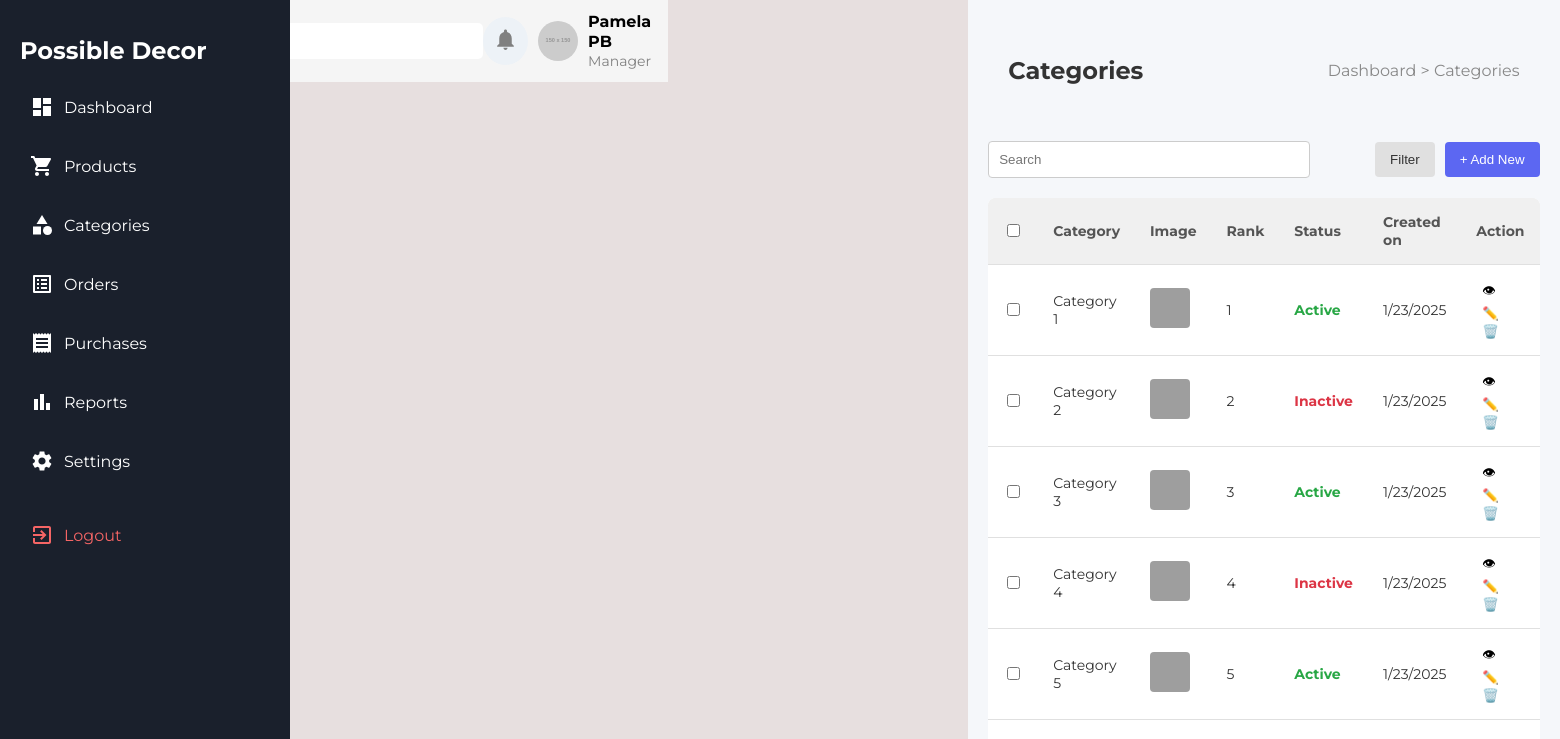
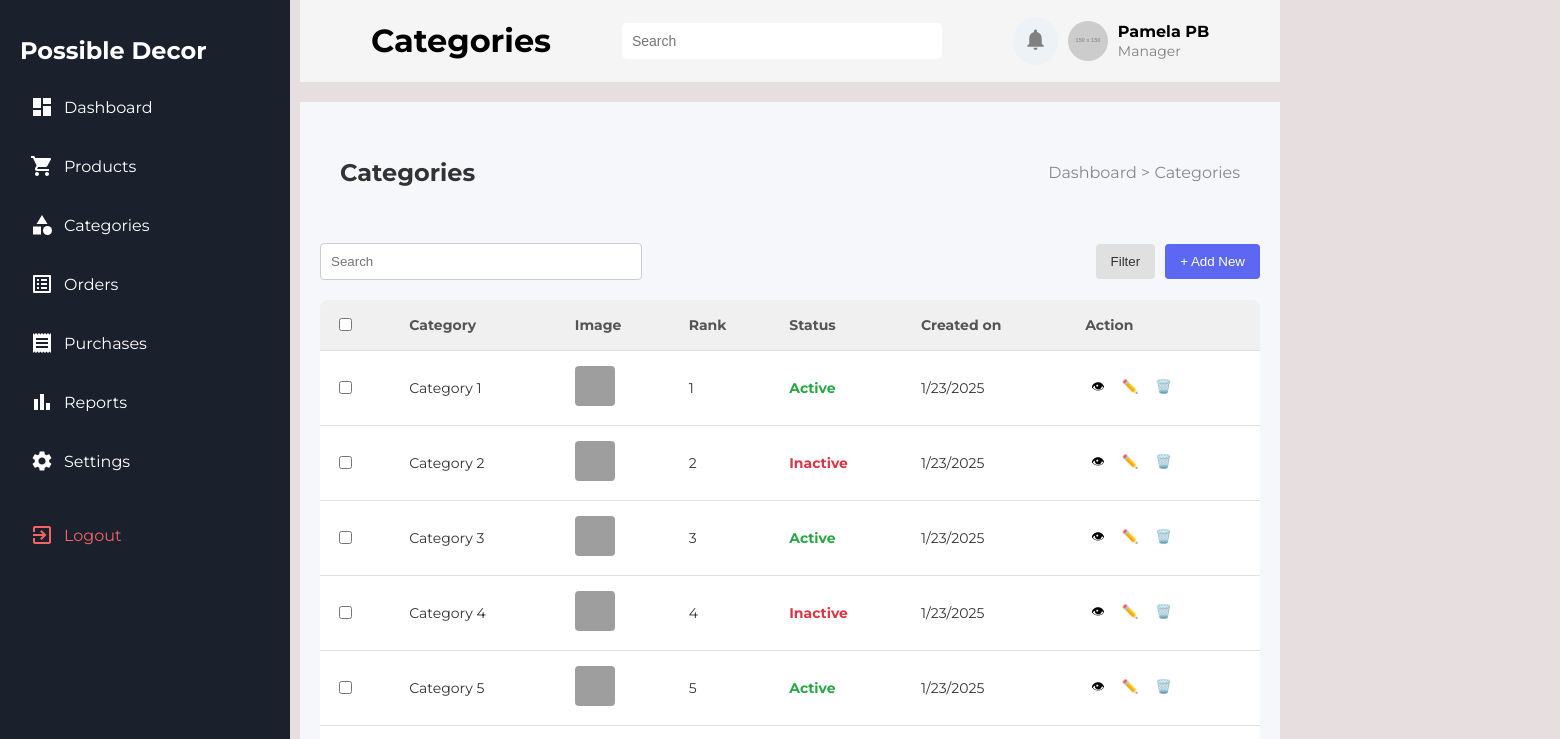
Before and after one commit to Caleb199521e/react-possible-decor-inventory, a React (Create React App) app: page /categories in a window 1280 px wide. Shown: the top 739 px of the page, 1560 px wide, since content can reach past the window. Built offline with nearby package versions, Linux system fonts and the light colour scheme; grey boxes are pictures that could not be loaded.

Commit message:
feat: refactor Categories and Products pages layout; adjust CSS for improved styling and structure

```diff
--- a/src/Pages/Categories.css
+++ b/src/Pages/Categories.css
@@ -8,7 +8,8 @@
     flex: 1;
     padding: 20px;
     background-color: #f5f7fa;
-    margin-left: 300px;
+    /* margin-left: 300px; */
+    margin-top: 20px;
 }
 
 .categories-header {
--- a/src/Pages/Categories.jsx
+++ b/src/Pages/Categories.jsx
@@ -6,10 +6,12 @@ import './Categories.css';
 export default function Categories() {
     return (
         <div className="categories-container">
+
+            <Sidebar />
+        <div className="main">
             <Header />
-            <Sidebar />
+        <main className="categories-main">
 
-            <main className="categories-main">
              <div className="categories-header">
                      <h1>Categories</h1>
                      <p>Dashboard {'>'} Categories</p>
@@ -60,6 +62,9 @@ export default function Categories() {
                      <button>{'>'}</button>
                  </div>
              </main>
+
+        </div>
+
         </div>
     );
 }
--- a/src/Pages/Products.jsx
+++ b/src/Pages/Products.jsx
@@ -38,7 +38,7 @@ export default function Products() {
     <div className="products-page-layout">
       <Sidebar />
       <div className="main-content">
-        <Header title="Products" breadcrumb="Dashboard > Products" />
+        <Header/>
 
         <div className="products-page">
           <div className="products-header">
```
Lines whose indentation alone changed are shown as unchanged.
